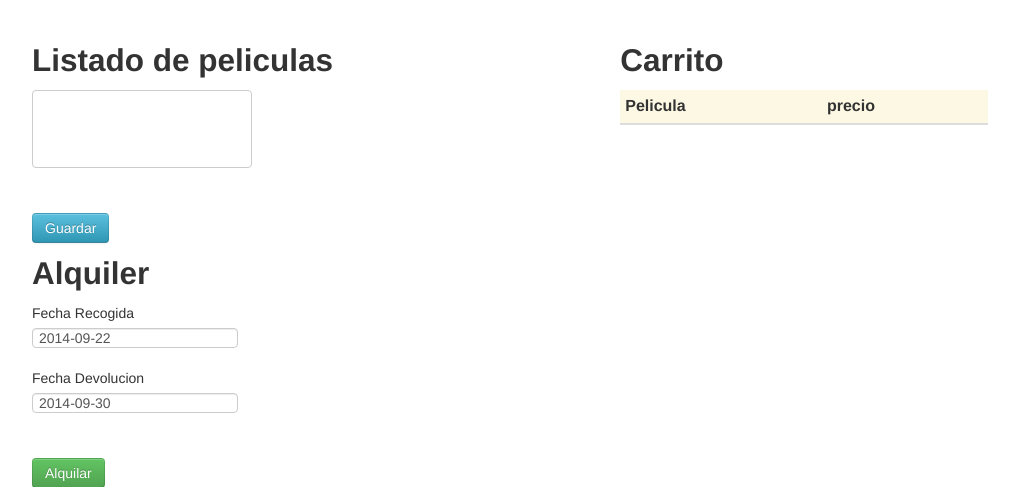
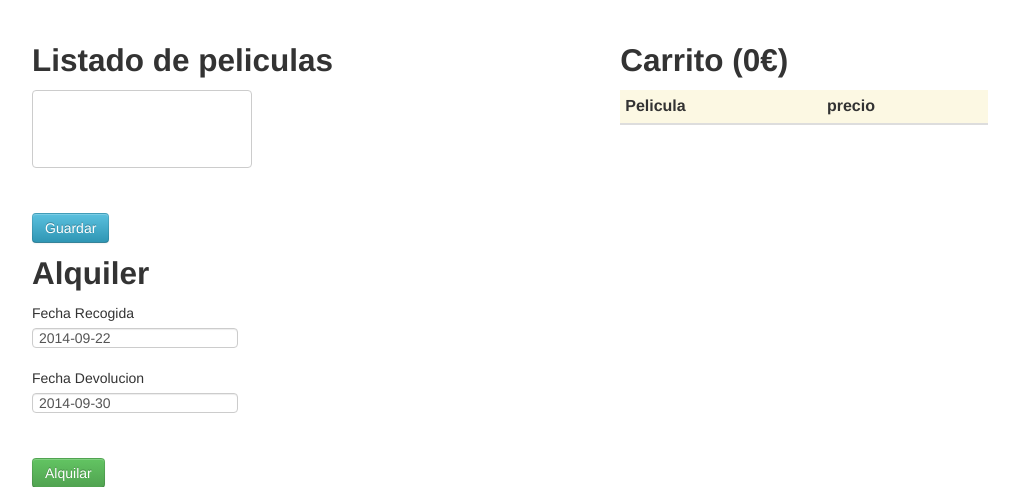
Before and after one commit to Sascuash/ISI-videoclub, a PHP site: page /alquiler.php in a window 1280 px wide. Shown: the part 50-537 px from the top of the page, without its empty margins (32-1051 px from the left). Run offline with PHP 8.4, Linux system fonts and the light colour scheme; data that the repository does not hold is empty; some libraries are stand-ins or nearby versions.

Commit message:
Calculos parciales precio

```diff
--- a/alquiler.php
+++ b/alquiler.php
@@ -46,7 +46,7 @@
  			</form>
  		</div>
  		<div class="span4">
- 			<h2>Carrito</h2>
+ 			<h2>Carrito (<span id="sumaParcial"></span>&euro;)</h2>
  			<table class="table table-condensed" id="myTable">
 				<thead>
   				  <tr class="warning">
@@ -74,8 +74,10 @@
 	var oculta = document.getElementById("oculta");
 	var precioTotal = document.getElementById("precioTotal");
 	var selPelicula = document.getElementById("selPelicula");
+	var sumaParcial = document.getElementById("sumaParcial");
 
 	precioTotal.value=parseFloat(0.0);
+	sumaParcial.innerHTML=parseFloat(0.0);
 
 	btnEnviar.onclick=function(){
       	oculta.value = oculta.value + selPelicula.value + "|";
@@ -90,6 +92,7 @@
 		cell1.innerHTML = $("#selPelicula option:selected").text();
 		cell2.innerHTML = $("#selPelicula option:selected").attr("rel");
 		precioTotal.value = parseFloat(precioTotal.value)+parseFloat($("#selPelicula option:selected").attr("rel"));
+		sumaParcial.innerHTML = parseFloat(sumaParcial.innerHTML)+parseFloat($("#selPelicula option:selected").attr("rel"));
 	}
 
 </script>
```
